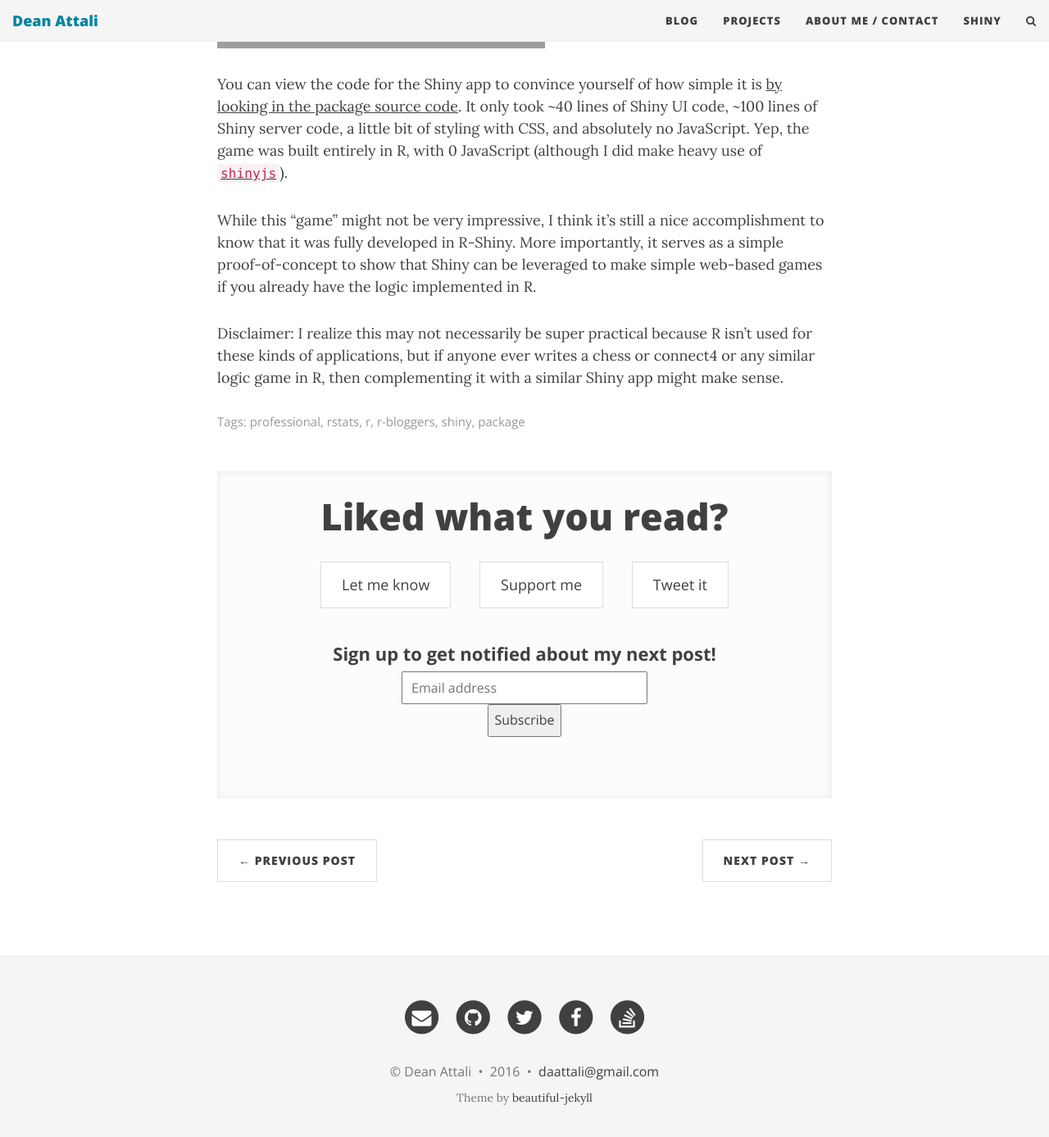
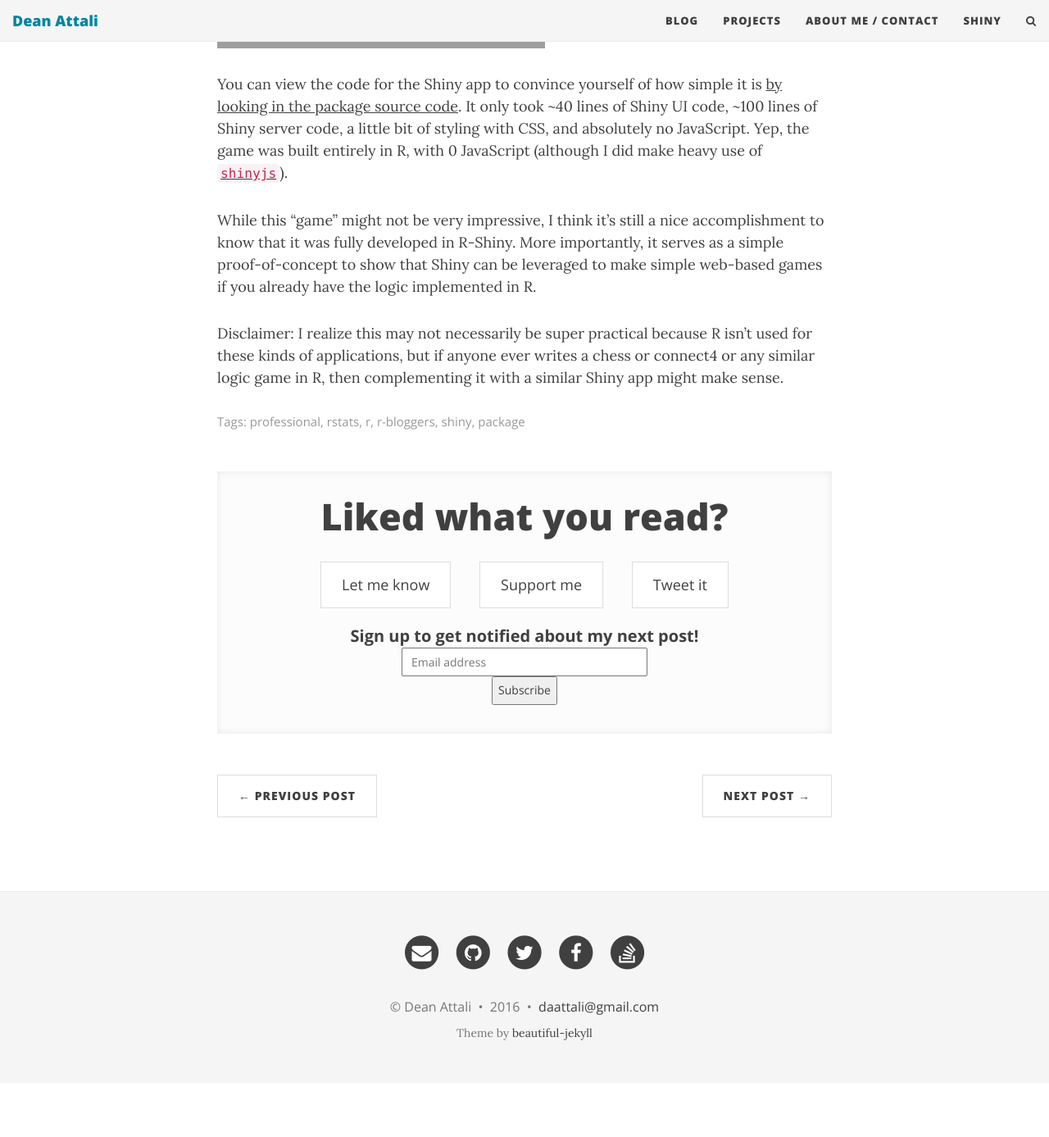
Before and after one commit to daattali/daattali.github.io, a Jekyll site: the page built from _posts/2016-01-26-shiny-game-lightsout.md, in a window 1280 px wide and 1400 px high, scrolled down 2270 px. Shown: the top 1387 px of the window at 82% size. Built offline with Jekyll 4.4.1, drawn with Linux system fonts in a browser that asks for light colours; nearby versions of some CDN libraries; comment, search, counter and statistics services are not loaded; after the commit the page ends 3591 px from its top, so only the background shows below that.

Commit message:
update CSS: share-section buttons and subscribe section

```diff
--- a/css/main.css
+++ b/css/main.css
@@ -628,7 +628,7 @@ footer .theme-by {
 
 .share-section .share-buttons a {
   font-family: 'Open Sans', 'Helvetica Neue', Helvetica, Arial, sans-serif;
-  padding: 10px 5px;
+  padding: 10px 15px;
   background: #FFF;
   border-radius: 0;
   color: #404040;
@@ -706,21 +706,22 @@ pre code {
 /* --- Email subscription --- */
 
 #mailchimp-subscribe-section {
-  margin: 40px 0;
+  margin-top: 20px;
 }
 #mailchimp-subscribe-section #mc_embed_signup {
   font-family: 'Open Sans', 'Helvetica Neue', Helvetica, Arial, sans-serif;
 }
 #mailchimp-subscribe-section #mc_embed_signup label {
-  font-size: 22px;
+  margin-bottom: -2px;
+  font-size: 20px;
 }
 #mailchimp-subscribe-section #mce-EMAIL {
-  height: 40px;
+  height: 35px;
   width: 300px;
-  font-size: 16px;
+  font-size: 14px;
   padding-left: 10px;
 }
 #mailchimp-subscribe-section #mc-embedded-subscribe {
-  height: 40px;
-  font-size: 16px;
+  height: 35px;
+  font-size: 14px;
 }
```
